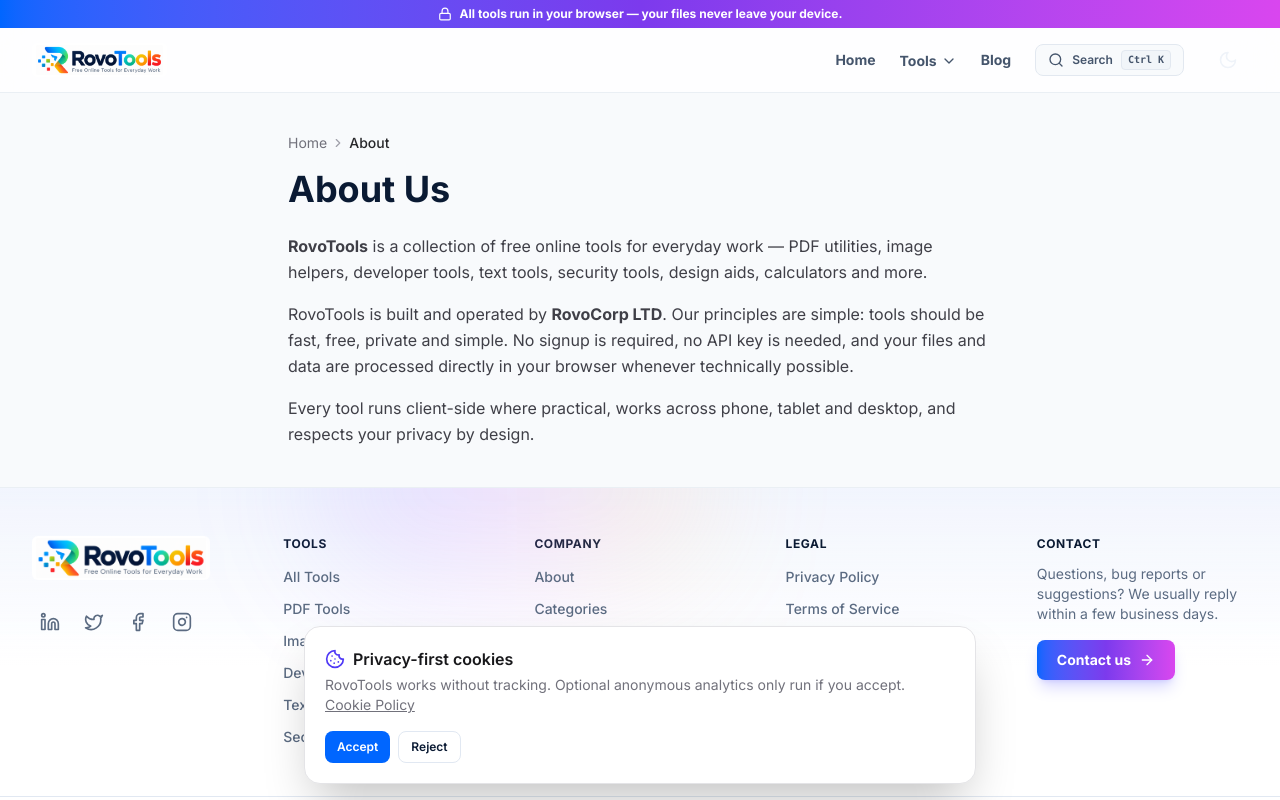
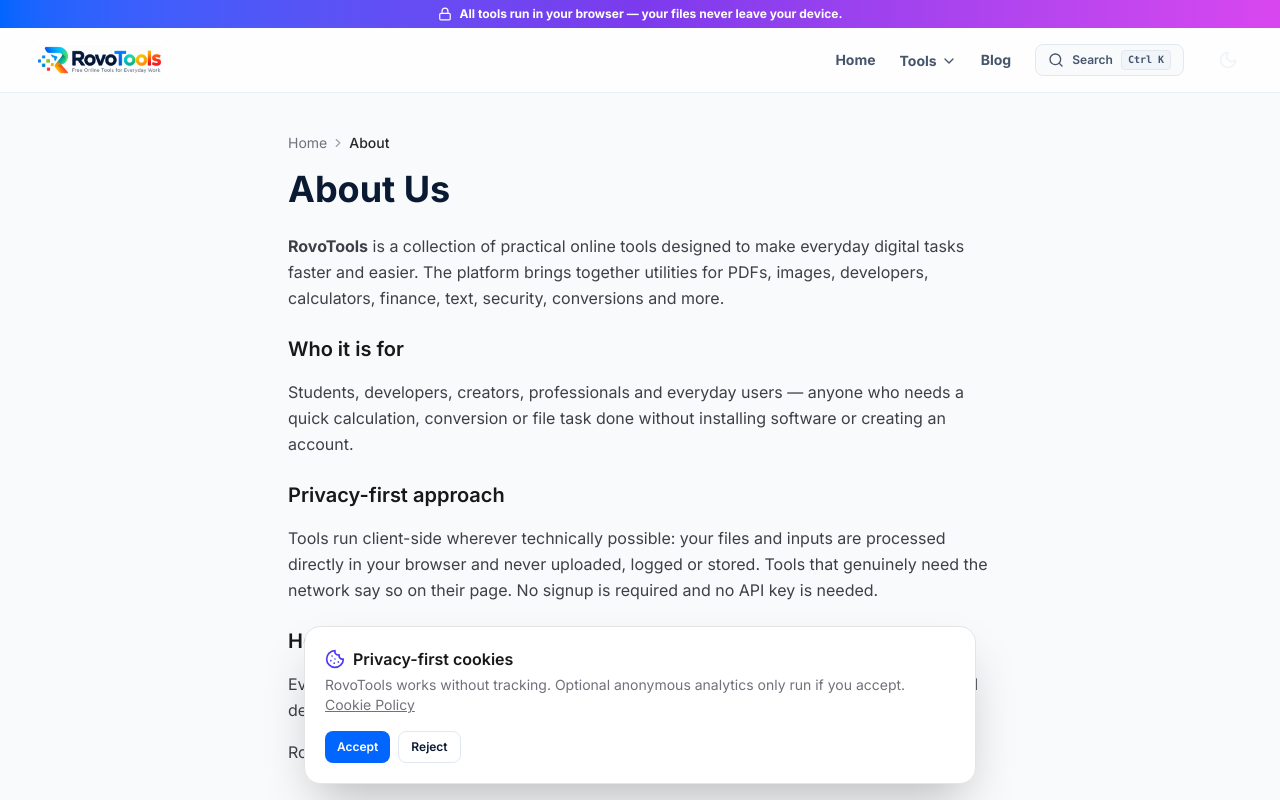
Before and after one commit to rovocorp/rovotools, a Next.js app in the folder apps/web/: page /about in a window 1280 px wide. Shown: the top 800 px of the page. Built offline with nearby package versions, Linux system fonts and the light colour scheme.

Commit message:
seo(phase4): footer tool links coverage and About trust content

```diff
--- a/apps/web/src/app/about/page.tsx
+++ b/apps/web/src/app/about/page.tsx
@@ -21,19 +21,35 @@
       <h1 className="mt-4 text-3xl font-bold sm:text-4xl">About Us</h1>
       <div className="mt-6 space-y-4 leading-relaxed text-zinc-700 dark:text-zinc-300">
         <p>
-          <strong>{BRAND_NAME}</strong> is a collection of free online tools for everyday work —
-          PDF utilities, image helpers, developer tools, text tools, security tools, design aids,
-          calculators and more.
+          <strong>{BRAND_NAME}</strong> is a collection of practical online tools designed to make
+          everyday digital tasks faster and easier. The platform brings together utilities for PDFs,
+          images, developers, calculators, finance, text, security, conversions and more.
+        </p>
+        <h2 className="pt-2 text-xl font-semibold text-zinc-900 dark:text-zinc-100">
+          Who it is for
+        </h2>
+        <p>
+          Students, developers, creators, professionals and everyday users — anyone who needs a
+          quick calculation, conversion or file task done without installing software or creating
+          an account.
+        </p>
+        <h2 className="pt-2 text-xl font-semibold text-zinc-900 dark:text-zinc-100">
+          Privacy-first approach
+        </h2>
+        <p>
+          Tools run client-side wherever technically possible: your files and inputs are processed
+          directly in your browser and never uploaded, logged or stored. Tools that genuinely need
+          the network say so on their page. No signup is required and no API key is needed.
+        </p>
+        <h2 className="pt-2 text-xl font-semibold text-zinc-900 dark:text-zinc-100">
+          How the tools are built
+        </h2>
+        <p>
+          Every tool shares the same audited calculation engines and works across phone, tablet
+          and desktop. We keep adding practical utilities and improving the ones people use most.
         </p>
         <p>
-          {BRAND_NAME} is built and operated by <strong>{COMPANY_NAME}</strong>. Our principles are
-          simple: tools should be fast, free, private and simple. No signup is required, no API key
-          is needed, and your files and data are processed directly in your browser whenever
-          technically possible.
-        </p>
-        <p>
-          Every tool runs client-side where practical, works across phone, tablet and desktop, and
-          respects your privacy by design.
+          {BRAND_NAME} is powered by <strong>{COMPANY_NAME}</strong>.
         </p>
       </div>
     </div>
--- a/apps/web/src/components/Footer.tsx
+++ b/apps/web/src/components/Footer.tsx
@@ -9,8 +9,11 @@
   { label: "PDF Tools", href: "/tools/category/pdf" },
   { label: "Image Tools", href: "/tools/category/image" },
   { label: "Developer Tools", href: "/tools/category/developer" },
+  { label: "Calculator Tools", href: "/tools/category/calculator" },
+  { label: "Finance Tools", href: "/tools/category/finance" },
   { label: "Text Tools", href: "/tools/category/text" },
   { label: "Security Tools", href: "/tools/category/security" },
+  { label: "SEO Tools", href: "/tools/category/seo" },
 ];
 
 const COMPANY_LINKS = [
```
